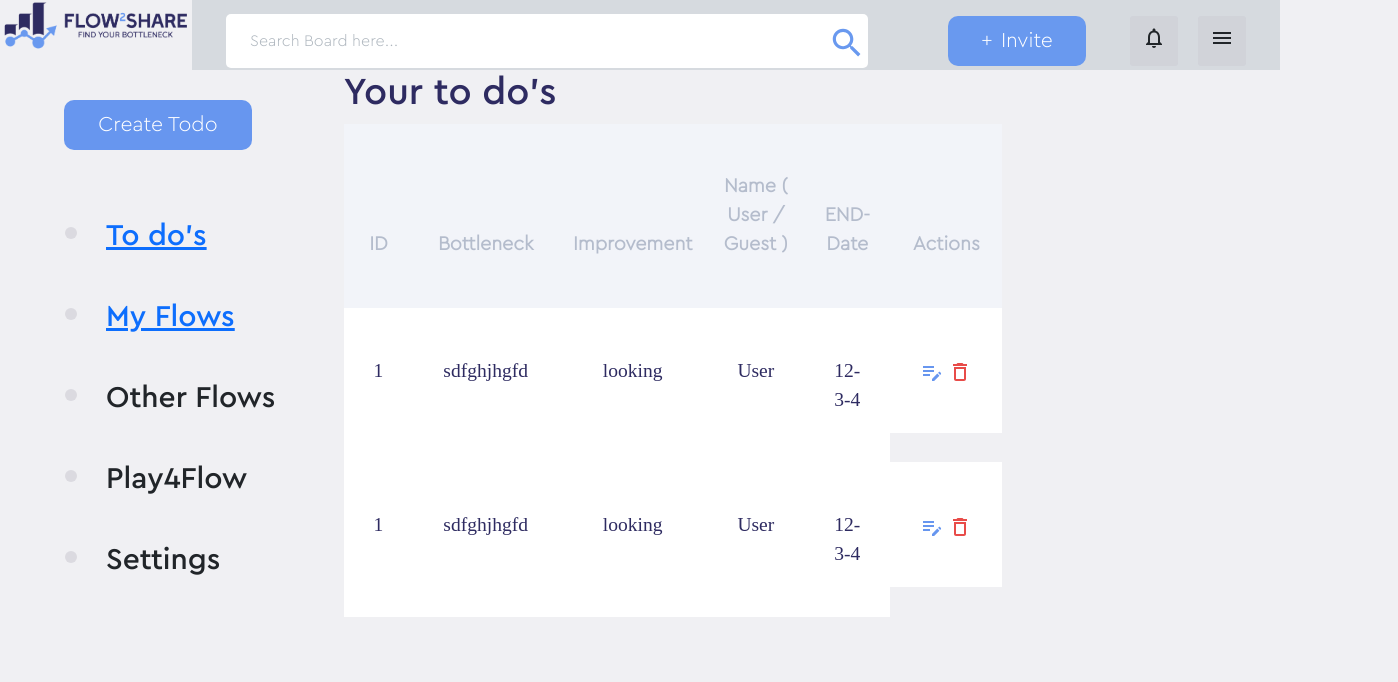
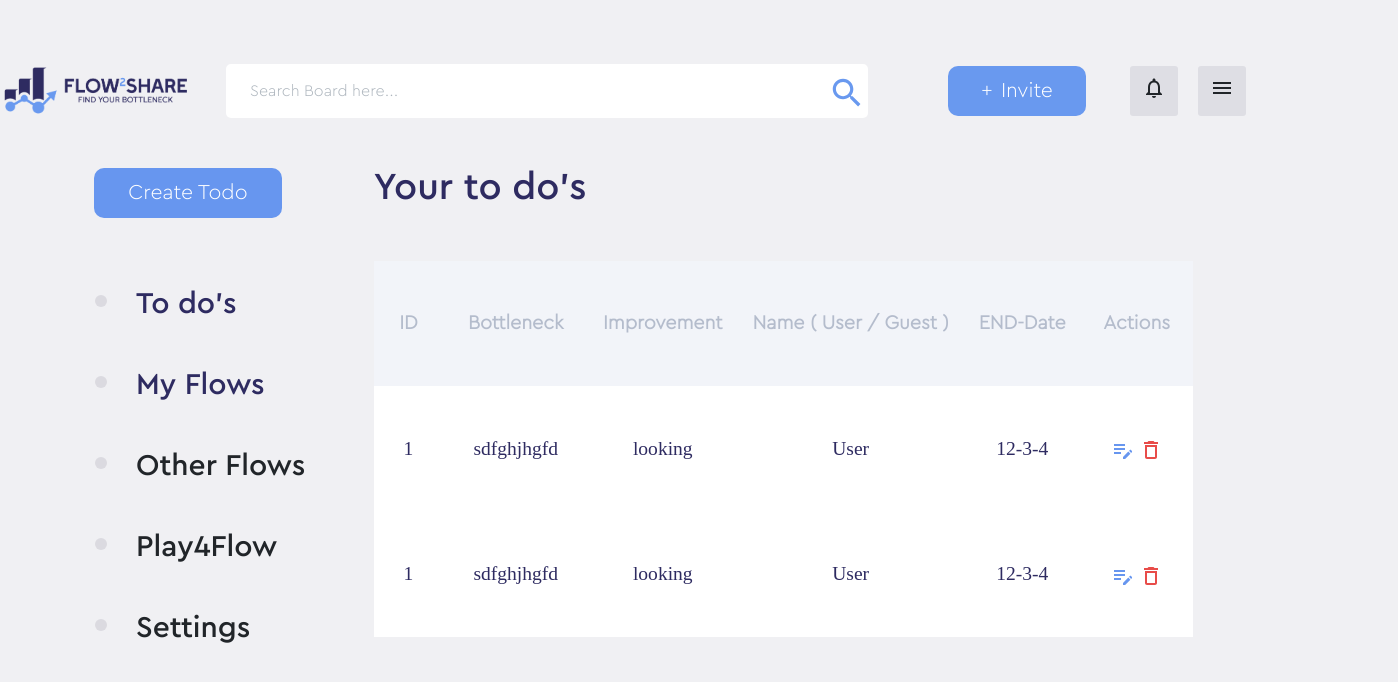
Before and after one commit to saweranadeem/todoAppAssignment, a React (Vite) app: page /home in a window 1280 px wide. Shown: the top 682 px of the page, 1398 px wide, since content can reach past the window. Built offline with nearby package versions, Linux system fonts and the light colour scheme.

Commit message:
Home Page Ui Changes

```diff
--- a/src/components/ComponentStyling.css
+++ b/src/components/ComponentStyling.css
@@ -1,3 +1,9 @@
+.homeContainer{
+    padding-top: 50px;
+}
+.homeContainer .homeBody{
+  padding-left: 80px;
+}
 .table .notesIcon {
   color: rgb(103, 150, 239);
 }
@@ -12,8 +18,13 @@
   border-bottom: none;
   text-align: center;
 }
-.tableContainter {
+.tableDiv .tableContainter {
   width: 80%;
+  margin-top: 50px;
+}
+.tableDiv{
+  width: 80vw;
+  margin-top: 45px;
 }
 .table td {
   border-bottom: 0;
@@ -25,10 +36,12 @@
 }
 .myFlows {
   margin-left: 100px;
+  margin-top: 40px;
 }
 .myFlows .myFlowsContainer {
   width: 233px;
   height: 239px;
+  margin-top: 30px;
   background-color: rgb(103, 150, 239);
   border-radius: 10px;
 }
--- a/src/components/Home.jsx
+++ b/src/components/Home.jsx
@@ -4,17 +4,18 @@ import Header from "../pages/Header";
 import { Outlet } from "react-router-dom";
 const Home = () => {
   return (
-    <div>
+    <div className="homeContainer" >
+      <div>
+        <Header />
+      </div>
+      <div className="d-flex homeBody">
         <div>
-          <Header />
+          <SideBar />
         </div>
-<div className="d-flex">
-  <div><SideBar/></div>
-  <div className="flex-1">
-  <Outlet/>
-  </div>
-</div>
-
+        <div className="flex-1">
+          <Outlet />
+        </div>
+      </div>
     </div>
   );
 };
--- a/src/components/Todo.jsx
+++ b/src/components/Todo.jsx
@@ -3,7 +3,7 @@ import { EditNote, DeleteOutline } from "@mui/icons-material";
 import "./ComponentStyling.css";
 const Todo = () => {
   return (
-    <div>
+    <div className="tableDiv">
       <h2 className="tableHeading">Your to do's</h2>
       <table class="table tableContainter">
         <thead class="tableHeader">
--- a/src/pages/Header.jsx
+++ b/src/pages/Header.jsx
@@ -4,8 +4,8 @@ import headerLogo from "../assets/logo.svg";
 import { Search, NotificationsNone, Menu } from "@mui/icons-material";
 const Header = () => {
   return (
-    <div className="d-flex navigation ">
-      <div className="headerLogo">
+    <div className="d-flex justify-content-center navigation ">
+      <div className="headerLogo ">
         <img src={headerLogo} />
       </div>
 
--- a/src/pages/PageStyling.css
+++ b/src/pages/PageStyling.css
@@ -1,9 +1,9 @@
 .sideBar {
   height: 548px;
   width: 293.6px;
+  padding: 0 14px;
 
-  padding: 0 14px;
-  margin-left: 50px;
+  margin-top: 18px;
 }
 .sideBar .sidebarButton {
   width: 187.8px;
@@ -27,13 +27,18 @@
   padding-left: 10px;
   font-family: cera_pro_medium;
 }
+.sideBar .sidebarLists ul li a {
+  text-decoration: none;
+  color: #2e2b61;
+}
+
 .navigation {
   width: 100vw;
+
 }
 .header {
   width: 1530px;
   height: 70px;
-  background-color: #d6dadf;
   justify-content: space-evenly;
   align-items: center;
   padding-top: 12px;
@@ -41,6 +46,7 @@
 .headerLogo {
   width: 192px;
   height: 52px;
+  margin-top: 15px;
 }
 .header .headerInput input {
   border-radius: 5px;
--- a/src/pages/SideBar.jsx
+++ b/src/pages/SideBar.jsx
@@ -1,7 +1,8 @@
 import React from "react";
 import "./PageStyling.css";
-import { Link } from "react-router-dom";
+import { Link, useLocation } from "react-router-dom";
 const SideBar = () => {
+  const location = useLocation();
   return (
     <div className="sideBar">
       <div>
```
